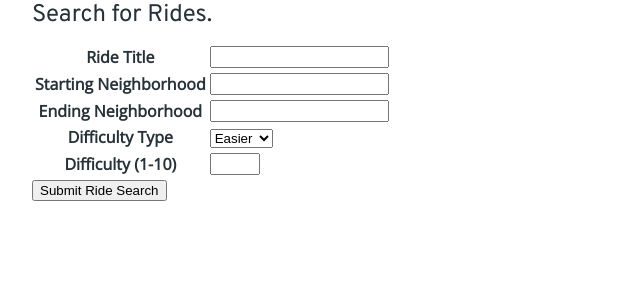
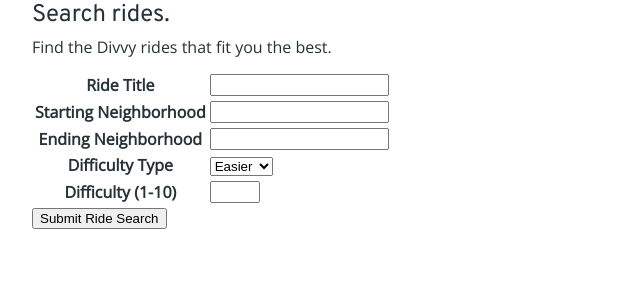
Before and after one commit to marlonliu/DivAssist, a Django app: page /search_ride/ in a window 1280 px wide. Shown: the top 300 px of the page, without its empty margins (0-640 px from the left). Run offline with Django 3.2, Linux system fonts and the light colour scheme; some libraries are stand-ins or nearby versions.

Commit message:
Working on other ride-related pages.

```diff
--- a/divassist/divassist_web/templates/divassist_web/search_ride.html
+++ b/divassist/divassist_web/templates/divassist_web/search_ride.html
@@ -1,24 +1,18 @@
 {% extends "window_base.html" %}
 {% load static %}
 
-{% block title %}Find your ride{% endblock %}
+{% block title %}Find Rides{% endblock %}
 {% block extra-css %}
     <link rel="stylesheet" type="text/css" href="{% static 'divassist_web/home.css' %}" />
+{% endblock %}
 
-    <!-- <link rel="stylesheet" type="text/css" href="{% static 'divassist_web/login.css' %}" />
-    <link rel="stylesheet" type="text/css" href="{% static 'divassist_web/register.css' %}" />
-    <style>
-        body {
-            background: url({% static 'divassist_web/img_src/register_back.jpg' %}) no-repeat center center fixed;
-        }
-    </style> -->
-{% endblock %}
-{% block user-specific %}
-Welcome, {{ user.username }}. (<a class="link-white" href="/logout/">Logout</a>)
-{% endblock %}
 {% block content %}
+<div id="section-title">
+    <p class="title-font-dark" style="padding-bottom: 0.25em;">Search rides.</p>
+    <p>Find the Divvy rides that fit you the best.</p>
+</div>
+
 <div id="form-container">
-        <p class="title-font-dark">Search for Rides.</p>
     {% if form.errors %}
         <!-- TODO: This to be handled nicely. -->
         <p>Form errors.</p>
@@ -36,9 +30,6 @@
             <input type="hidden" name="next" value="/home_page" />
     </form>
 </div>
-    <div id="pitch-container">
-    <!-- TODO: This div under development. -->
-    </div>
 {% endblock %}
 <!--
 UNCOMMENT THIS AFTER JS IS DONE
```
Also changed, not shown: divassist/divassist_web/templates/divassist_web/upload_ride.html (+6 -13 lines), divassist/divassist/loginapp.sqlite. Lines whose indentation alone changed are shown as unchanged.
